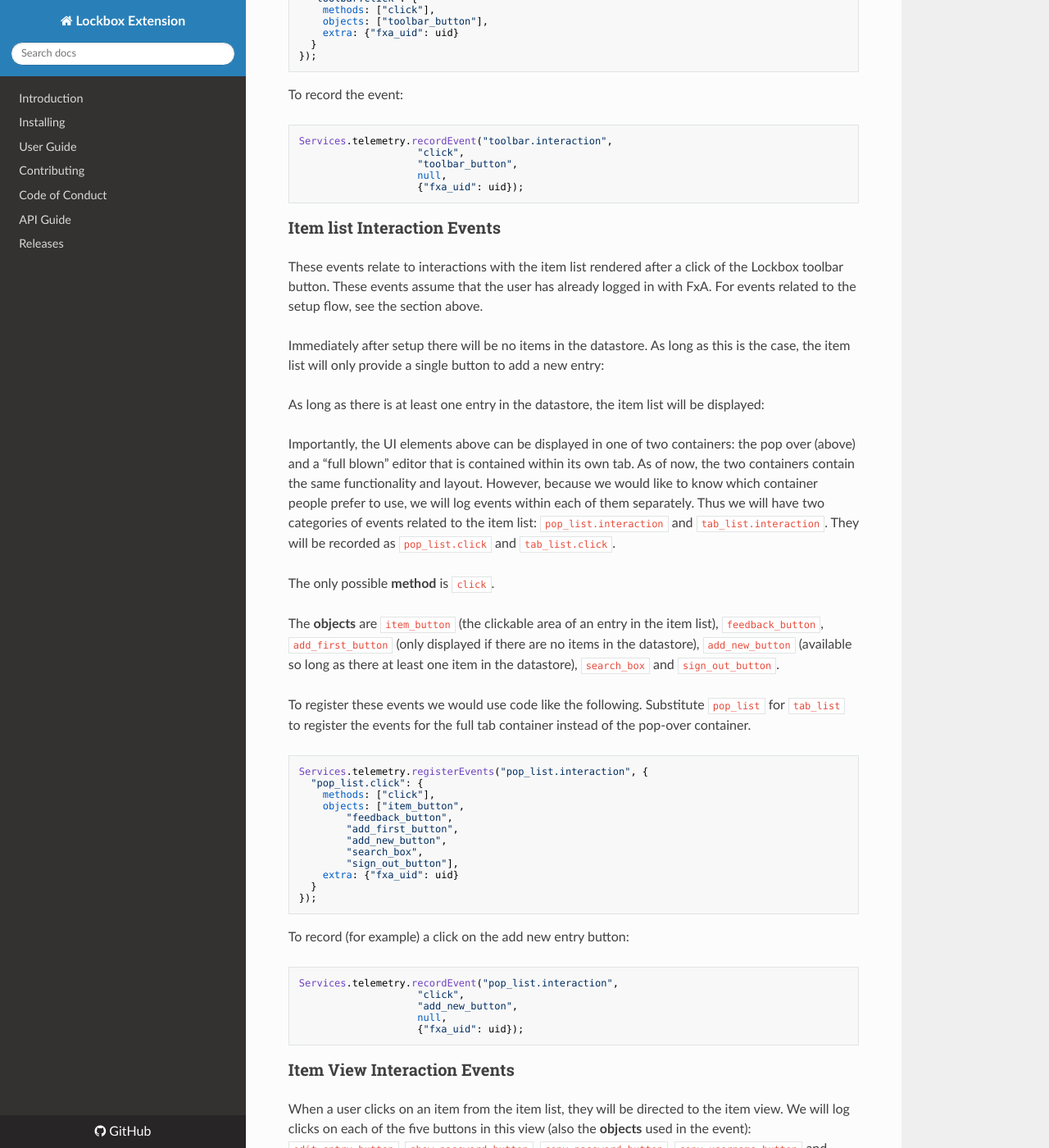
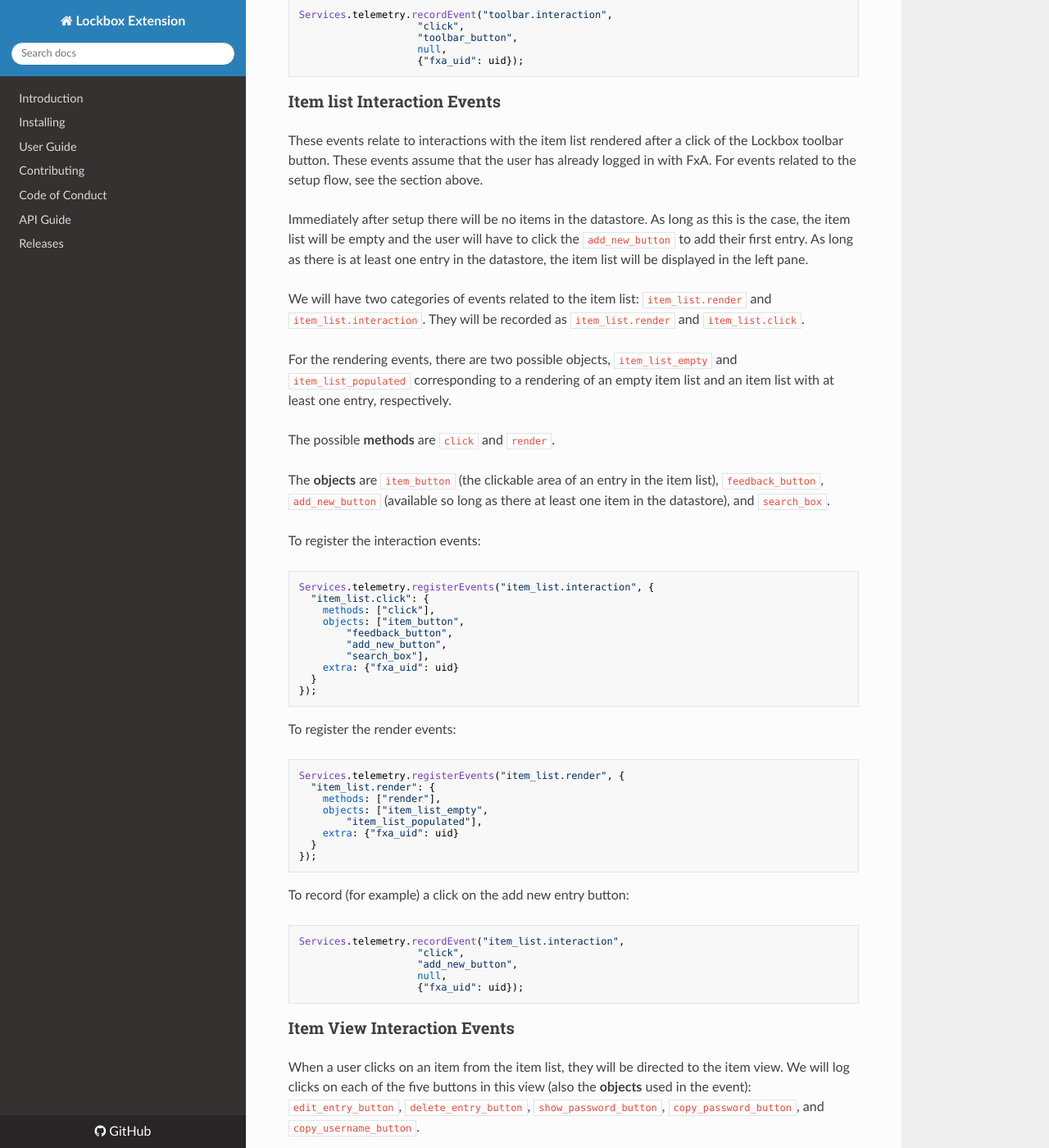
Before and after one commit to mozilla-lockwise/lockbox-extension, an MkDocs documentation site: the page built from docs/metrics.md, in a window 1280 px wide and 1400 px high, scrolled down 5652 px. Shown: the whole window at 82% size. Built offline with MkDocs 1.6.1, drawn with Linux system fonts in a browser that asks for light colours; nearby versions of some CDN libraries; old or Windows-style settings are respelled for this version of MkDocs; some of the changed text lies outside the part shown.

Commit message:
Update metrics.md
updated our metrics plan based on planned changes to the UI

````diff
--- a/docs/metrics.md
+++ b/docs/metrics.md
@@ -14,8 +14,8 @@
 	- [Toolbar Button Interaction Event](#toolbar-button-interaction-event)
 	- [Item list Interaction Events](#item-list-interaction-events)
 	- [Item View Interaction Events](#item-view-interaction-events)
-	- [Events Related to Interactions in the Item Editor(s)](#events-related-to-interactions-in-the-item-editors)
-	- [Events Related to Submitting An Item Change from the Item Editor(s)](#events-related-to-submitting-an-item-change-from-the-item-editors)
+	- [Events Related to Interactions in the Item Editors](#events-related-to-interactions-in-the-item-editors)
+	- [Events Related to Submitting An Item Change from the Item Editors](#events-related-to-submitting-an-item-change-from-the-item-editors)
 	- [Events Related to Changes in the Datastore](#events-related-to-changes-in-the-datastore)
 	- [Feedback Events](#feedback-events)
 	- [Fill Events: TBD](#fill-events-tbd)
@@ -135,23 +135,20 @@
 
 ### Setup Events
 
-From a metrics point of view, the FxA sign-in / account creation process is a black box to us. Thus the best we can do at this point is track when a user interacts with the Lockbox-specific views that are included in the first run flow. We have two **categories** of events here: rendering events and interaction events:  `setup.render` and `setup.interaction`. For rendering events, the **object** field is populated by the name of the view being rendered; for interaction events the **object** is the name of the button. Below is a brief description of the view names and their corresponding buttons.
+From a metrics point of view, the FxA sign-in / account creation process is a black box to us. Thus the best we can do at this point is track when a user interacts with the Lockbox-specific views that are included in the first run flow.
+
+We have two **categories** of events here: rendering events and interaction events:  `setup.render` and `setup.interaction`. For rendering events, the **object** field is populated by the name of the view being rendered; for interaction events the **object** is the name of the button. Below is a brief description of the view names and their corresponding buttons.
 
 -   `lockbox_toolbar_firstrun`
-    -   Pop-over shown when the user first clicks on the Lockbox toolbar icon after install. Contains the `signin_button`. Note that the click on the toolbar icon itself is logged in a separate event (see "Toolbar Button Interaction Event" section below).
--   `welcome`
-    -   Shown after sign-in button is clicked. Contains the `fxa_login_button`
--   `confirm_master_password`
-    -   Shown after FxA process is completed. Prompts user to re-use their FxA pw as their lockbox master pw. Contains the `confirm_master_pw_button`
--   `done`
-    -   Final view in setup flow. Contains `open_button` that opens the item editor.
-
+    -   Pop-over shown when the user first clicks on the Lockbox toolbar icon after install. Contains the `get_started_button`. Note that the click on the toolbar icon itself is logged in a separate event (see "Toolbar Button Interaction Event" section below).
+-   `reenter_password`
+    -   Shown after FxA process is completed. Prompts user to re-enter their FxA pw to start using lockbox. Contains the `lockbox_signin_button`
 
 
 The **methods** for these events are `render` and `click` for rendering and interaction events, respectively.
 
 
-The **extra** field contains the user's FxA anonymous/random user id. For `lockbox_toolbar_firstrun` and `welcome` views this will be `null`.
+The **extra** field contains the user's FxA anonymous/random user id. For `lockbox_toolbar_firstrun` view this will be `null`.
 
 
 To register the rendering events:
@@ -225,42 +218,46 @@
 ### Item list Interaction Events
 These events relate to interactions with the item list rendered after a click of the Lockbox toolbar button. These events assume that the user has already logged in with FxA. For events related to the setup flow, see the section above.
 
-Immediately after setup there will be no items in the datastore. As long as this is the case, the item list will only provide a single button to add a new entry:
+Immediately after setup there will be no items in the datastore. As long as this is the case, the item list will be empty and the user will have to click the `add_new_button` to add their first entry. As long as there is at least one entry in the datastore, the item list will be displayed in the left pane.
+
+We will have two categories of events related to the item list: `item_list.render` and `item_list.interaction`. They will be recorded as `item_list.render` and `item_list.click`.
+
+For the rendering events, there are two possible objects, `item_list_empty` and `item_list_populated` corresponding to a rendering of an empty item list and an item list with at least one entry, respectively.
+
+The possible **methods** are `click` and `render`.
+
+The **objects** are `item_button` (the clickable area of an entry in the item list), `feedback_button`, `add_new_button` (available so long as there at least one item in the datastore), and `search_box`.
 
 
-
-As long as there is at least one entry in the datastore, the item list will be displayed:
-
-
-
-Importantly, the UI elements above can be displayed in one of two containers: the pop over (above) and a “full blown” editor that is contained within its own tab. As of now, the two containers contain the same functionality and layout. However, because we would like to know which container people prefer to use, we will log events within each of them separately. Thus we will have two categories of events related to the item list: `pop_list.interaction` and `tab_list.interaction`. They will be recorded as `pop_list.click` and `tab_list.click`.
-
-The only possible **method** is `click`.
-
-The **objects** are `item_button` (the clickable area of an entry in the item list), `feedback_button`, `add_first_button` (only displayed if there are no items in the datastore), `add_new_button` (available so long as there at least one item in the datastore), `search_box` and `sign_out_button`.
-
-
-To register these events we would use code like the following. Substitute `pop_list` for `tab_list` to register the events for the full tab container instead of the pop-over container.
-
-
+To register the interaction events:
 ```javascript
-Services.telemetry.registerEvents("pop_list.interaction", {
-  "pop_list.click": {
+Services.telemetry.registerEvents("item_list.interaction", {
+  "item_list.click": {
     methods: ["click"],
     objects: ["item_button",
         "feedback_button",
-        "add_first_button",
         "add_new_button",
-        "search_box",
-        "sign_out_button"],
+        "search_box"],
+    extra: {"fxa_uid": uid}
+  }
+});
+```
+To register the render events:
+```javascript
+Services.telemetry.registerEvents("item_list.render", {
+  "item_list.render": {
+    methods: ["render"],
+    objects: ["item_list_empty",
+        "item_list_populated"],
     extra: {"fxa_uid": uid}
   }
 });
 ```
 
+
 To record (for example) a click on the add new entry button:
 ```javascript
-Services.telemetry.recordEvent("pop_list.interaction",
+Services.telemetry.recordEvent("item_list.interaction",
                     "click",
                     "add_new_button",
                     null,
@@ -268,8 +265,7 @@
 ```
 
 ### Item View Interaction Events
-When a user clicks on an item from the item list, they will be directed to the item view. We will log clicks on each of the five buttons in this view (also the **objects** used in the event): `edit_entry_button`, `show_password_button`, `copy_password_button`, `copy_username_button` and `back_button`.
-
+When a user clicks on an item from the item list, they will be directed to the item view. We will log clicks on each of the five buttons in this view (also the **objects** used in the event): `edit_entry_button`, `delete_entry_button`, `show_password_button`, `copy_password_button`, and `copy_username_button`.
 
 
 The event **category** is `item_view.interaction` and the event is recorded as `item_view.click`.
@@ -283,10 +279,10 @@
   "item_view.click": {
     methods: ["click"],
     objects: ["edit_entry_button",
+		"delete_entry_button",
         "show_password_button",
         "copy_password_button",
-        "copy_username_button",
-    "back_button"],
+        "copy_username_button"],
     extra: {"fxa_uid": uid}
   }
 });
@@ -301,19 +297,18 @@
                     {"fxa_uid": uid});
 ```
 
-### Events Related to Interactions in the Item Editor(s)
-These events record actions users take in the item editors. For events related to the submission of actual item information, see the next section. The item editor has 5 fields: `title_field`, `origin_field` (URL for the credential), `username_field`, `password_field`, and `notes_field`. There are also three buttons: `save_entry_button`, `cancel_button`, and `toggle_password_button`. The latter toggles the visibility of characters in the password field.
+### Events Related to Interactions in the Item Editors
+These events record actions users take in the item editors. There are separate views for editing existing items and for adding new entries, though the fields that exist in each are similar. Thus we have two **categories** of events: `new_item.interaction` and `edit_item.interaction`.
 
+For events related to the submission of actual item information, see the next section. The item editors have 5 fields: `title_field`, `origin_field` (URL for the credential), `username_field`, `password_field`, and `notes_field`. There are also three buttons: `save_entry_button`, `cancel_button`, and `toggle_password_button`. The latter toggles the visibility of characters in the password field.
 
-
-The event **category** is `item_editor.interaction` and the event is recorded as `item_editor.click`.
 
 The **methods** are `click` and `focus`.
 
-Example event registration:
+Example event registration (Substitute `new_item` with `edit_item` to register events for the existing item editor):
 
 ```javascript
-Services.telemetry.registerEvents("item_editor.interaction", {
+Services.telemetry.registerEvents("new_item.interaction", {
   "item_editor.click": {
     methods: ["click", "focus"],
     objects: ["title_field",
@@ -339,7 +334,7 @@
                     {"fxa_uid": uid});
 ```
 
-### Events Related to Submitting An Item Change from the Item Editor(s)
+### Events Related to Submitting An Item Change from the Item Editors
 Events of **category** `item_change_submitted` record the actual submission of new item information to the datastore (either completely new entries or updates to existing items).
 
 
@@ -347,7 +342,7 @@
 
 **Methods** for this event are `adding`, `updating` and `deleting`.
 
-The **object** can be `add_form` or `update_form`.
+The **object** can be `new_item` or `edit_item`.
 
 The **extra** field contains the item's UUID *for updating and deleting events only*. For adding events, it always contains the string "new".
 
@@ -356,7 +351,7 @@
 Services.telemetry.registerEvents("item_change_submitted", {
   "item_change_submitted": {
     methods: ["adding","updating","deleting"],
-    objects: ["add_form","edit_form"],
+    objects: ["new_item","edit_item"],
     extra: {"fxa_uid": uid,
             "item_id": UUID}
   }
@@ -367,7 +362,7 @@
 ```javascript
 Services.telemetry.recordEvent("item_change_submitted",
                     "added",
-                    "add_form",
+                    "new_item",
                     null,
                     {"fxa_uid": uid,
                     "item_id": "new"});
@@ -407,7 +402,7 @@
 
 ### Feedback Events
 
-When the user enters the feedback form through the toolbar pop-over, we will record an event when a user submits feedback. Note that this will *not* contain the feedback itself: that is logged elsewhere (not thru telemetry).
+When the user enters the feedback form through the button on the item list, we will record an event when a user submits feedback. Note that this will *not* contain the feedback itself: that is logged elsewhere (not thru telemetry).
 
 
 ```javascript
````
Also changed, not shown: other parts of docs/metrics.md (+8 -12 lines).
